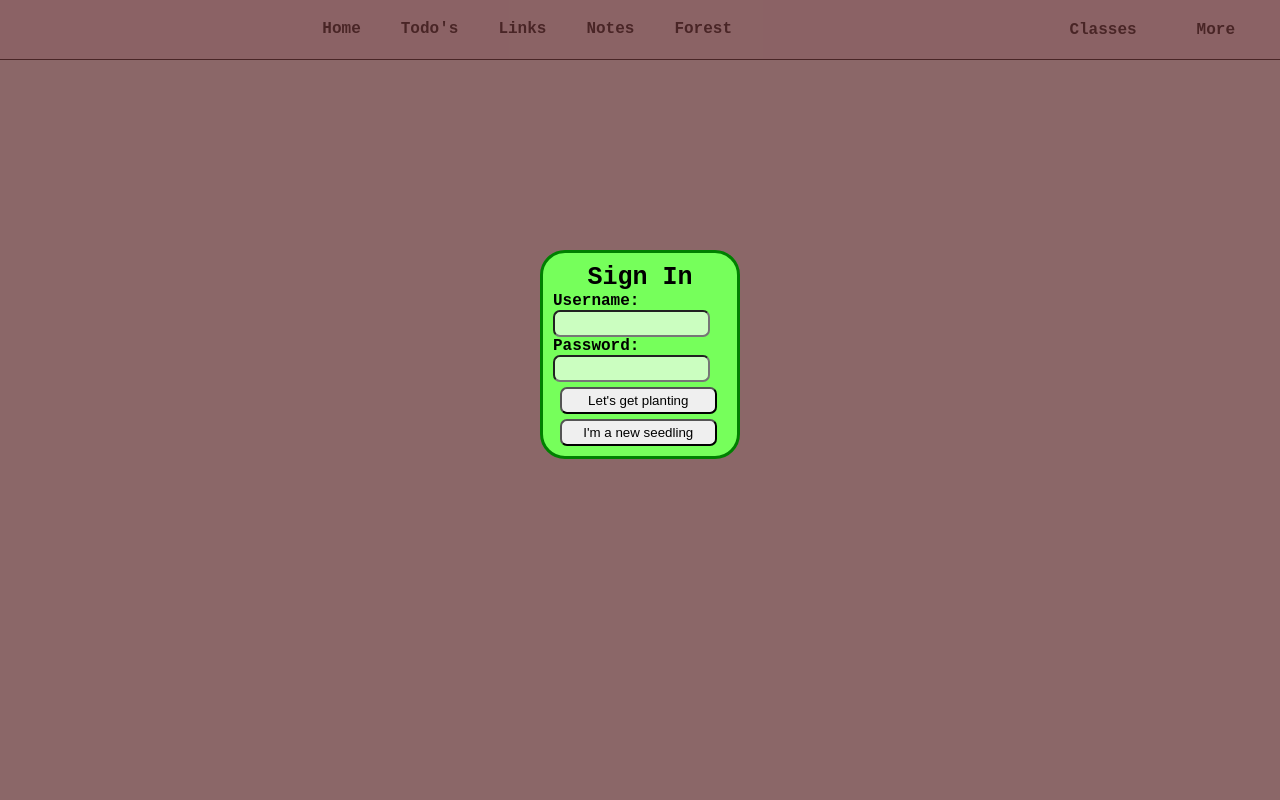
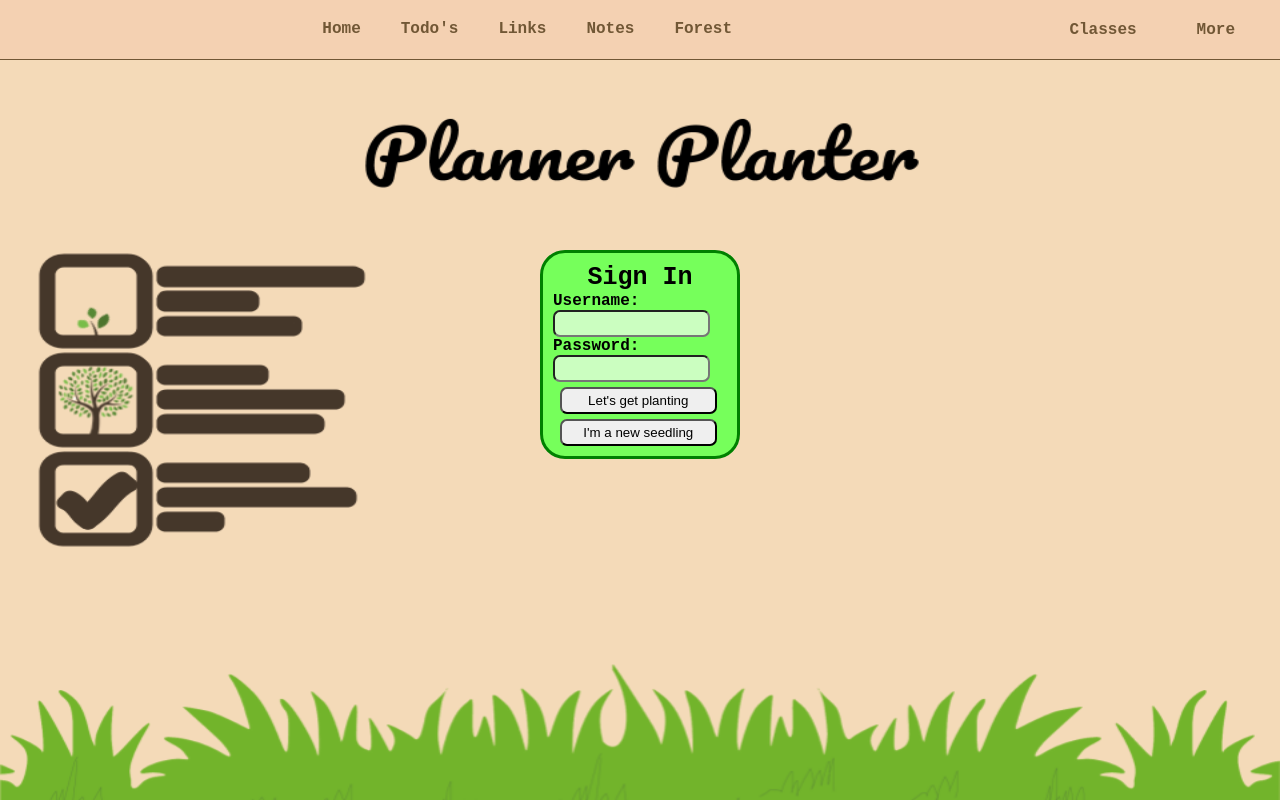
Before and after one commit to joiiewang/ProjectFrontendCC, a React (Create React App) app: page / in a window 1280 px wide. Built offline with nearby package versions, Linux system fonts and the light colour scheme.

Commit message:
format complete

```diff
--- a/src/components/Login.js
+++ b/src/components/Login.js
@@ -1,6 +1,7 @@
 import React, { useState } from "react";
 import { Link } from "react-router-dom";
 import * as SVGLoaders from 'svg-loaders-react';
+import LoginBackground from "./plantimages/LoginBackground.png";
 
 class Login extends React.Component {
   constructor(props) {
@@ -121,7 +122,8 @@ class Login extends React.Component {
       bottom: "0px",
       left: "0px",
       right: "0px",
-      backgroundColor: "rgb(90, 39, 41, 0.7)",
+      backgroundImage: "url("+LoginBackground+")",
+      backgroundSize: "100% 100%",
     };
 
     return (
```
Also changed, not shown: src/components/plantimages/LoginBackground.png (renamed from src/components/plantimages/Login Background.png).
